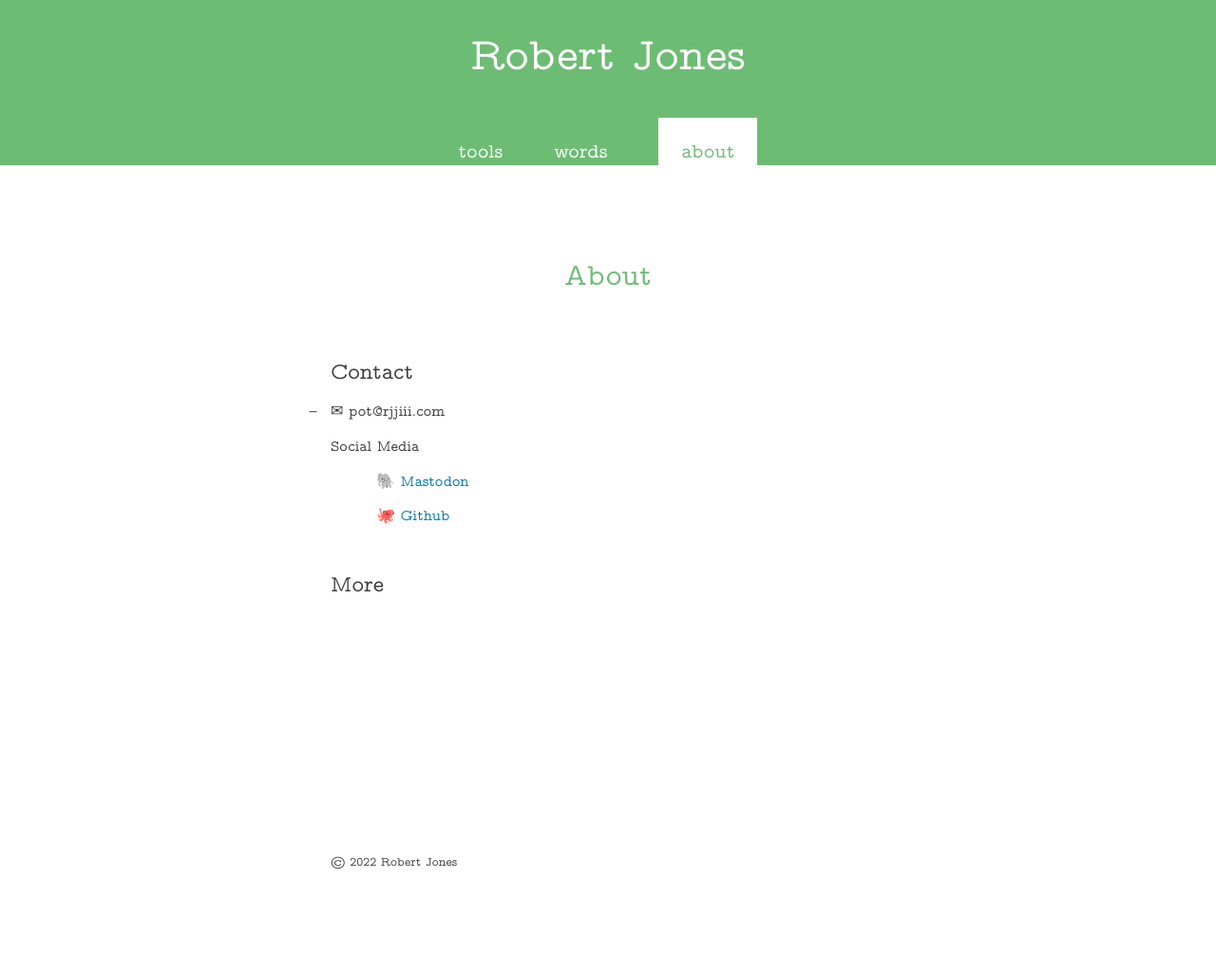
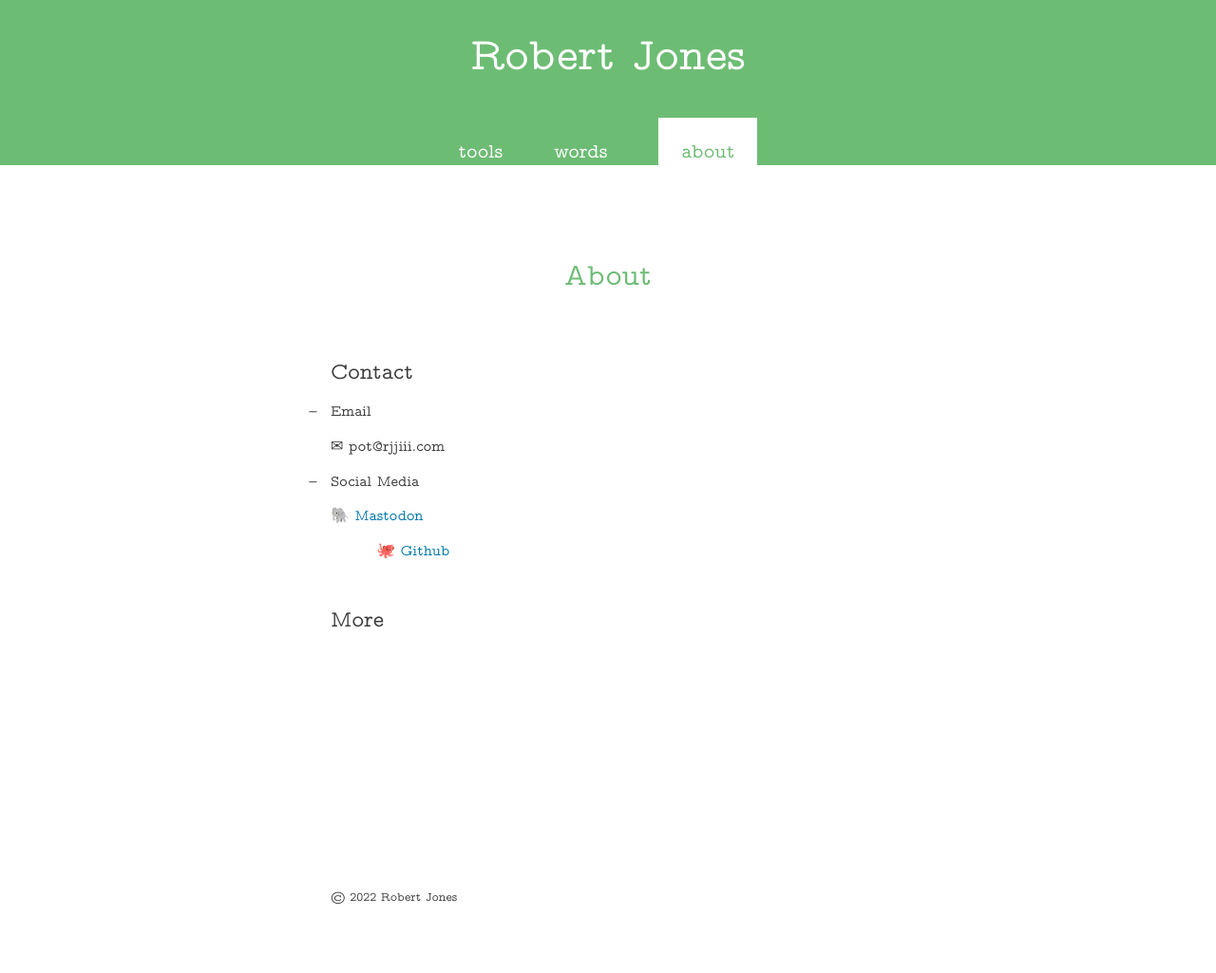
Before and after one commit to rjjiii/rjjiii.github.io, a Jekyll site: the page built from about.md, in a window 1280 px wide. Shown: the whole page at 95% size. Built offline with Jekyll 4.4.1, drawn with Linux system fonts in a browser that asks for light colours; before the commit the page ends 988 px from its top, so only the background shows below that.

Commit message:
Update about.md

```diff
--- a/about.md
+++ b/about.md
@@ -8,6 +8,9 @@ nav-tab: about
 
 
 ## Contact
+
+- Email
+
 <script type="text/javascript">
 function codeAddress() {}
 document.addEventListener('DOMContentLoaded', function() {
@@ -15,9 +18,9 @@ const list = document.getElementById("e_69");
 list.innerHTML = `moc.iiijjr@top`;
 }, false);
 </script>
-- &#9993;&#xFE0E; <span style="display:none">ex</span><span style="display:none">s</span><span id="e_69" style="unicode-bidi: bidi-override; direction: rtl;">.ffo si ti fi no tpircsavaj gninrut ro rekcolbda ruoy gnilbasid yliraropmet yrt nac uoY .gninnur morf tpircs eht detneverp gnihtemos neht siht gnidaer era uoy fI .egassem siht gnitteg eb ton dluow uoy yllamroN .maps ecuder ot siht od ot evah I .egap siht no tpircs a aiv delaever dna tluafed yb neddih si tcatnoc liame yM</span><span style="display:none">son</span><span style="display:none" onload="codeAddress();">@yahoo.com</span><span style="display:none">example.com</span>
+&#9993;&#xFE0E; <span style="display:none">ex</span><span style="display:none">s</span><span id="e_69" style="unicode-bidi: bidi-override; direction: rtl;">.ffo si ti fi no tpircsavaj gninrut ro rekcolbda ruoy gnilbasid yliraropmet yrt nac uoY .gninnur morf tpircs eht detneverp gnihtemos neht siht gnidaer era uoy fI .egassem siht gnitteg eb ton dluow uoy yllamroN .maps ecuder ot siht od ot evah I .egap siht no tpircs a aiv delaever dna tluafed yb neddih si tcatnoc liame yM</span><span style="display:none">son</span><span style="display:none" onload="codeAddress();">@yahoo.com</span><span style="display:none">example.com</span>
 
-Social Media
+- Social Media
 
 &#128024;&#xFE0E; <a rel="me" href="https://mastodon.lol/@rjjiii">Mastodon</a>
 
```
